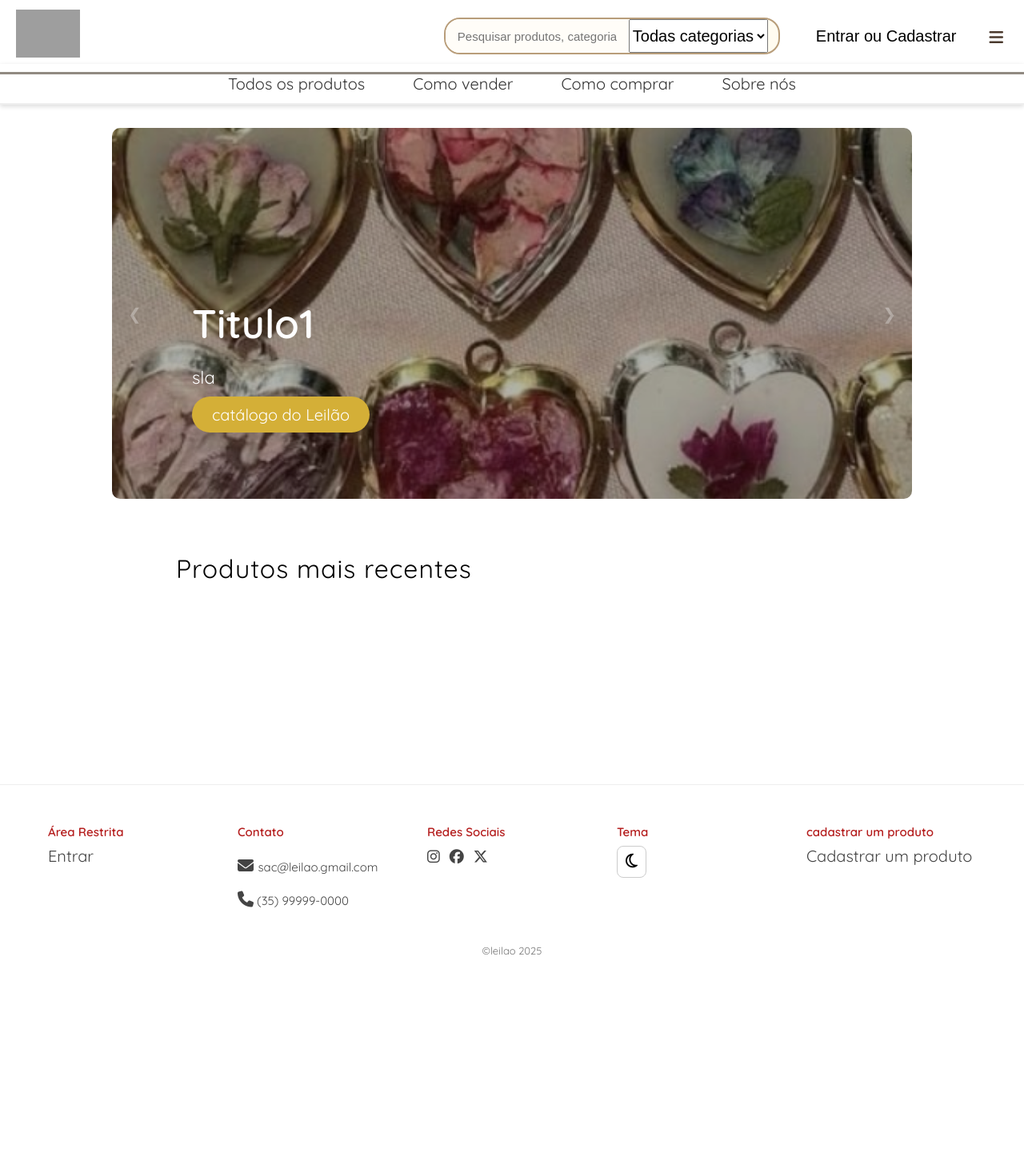
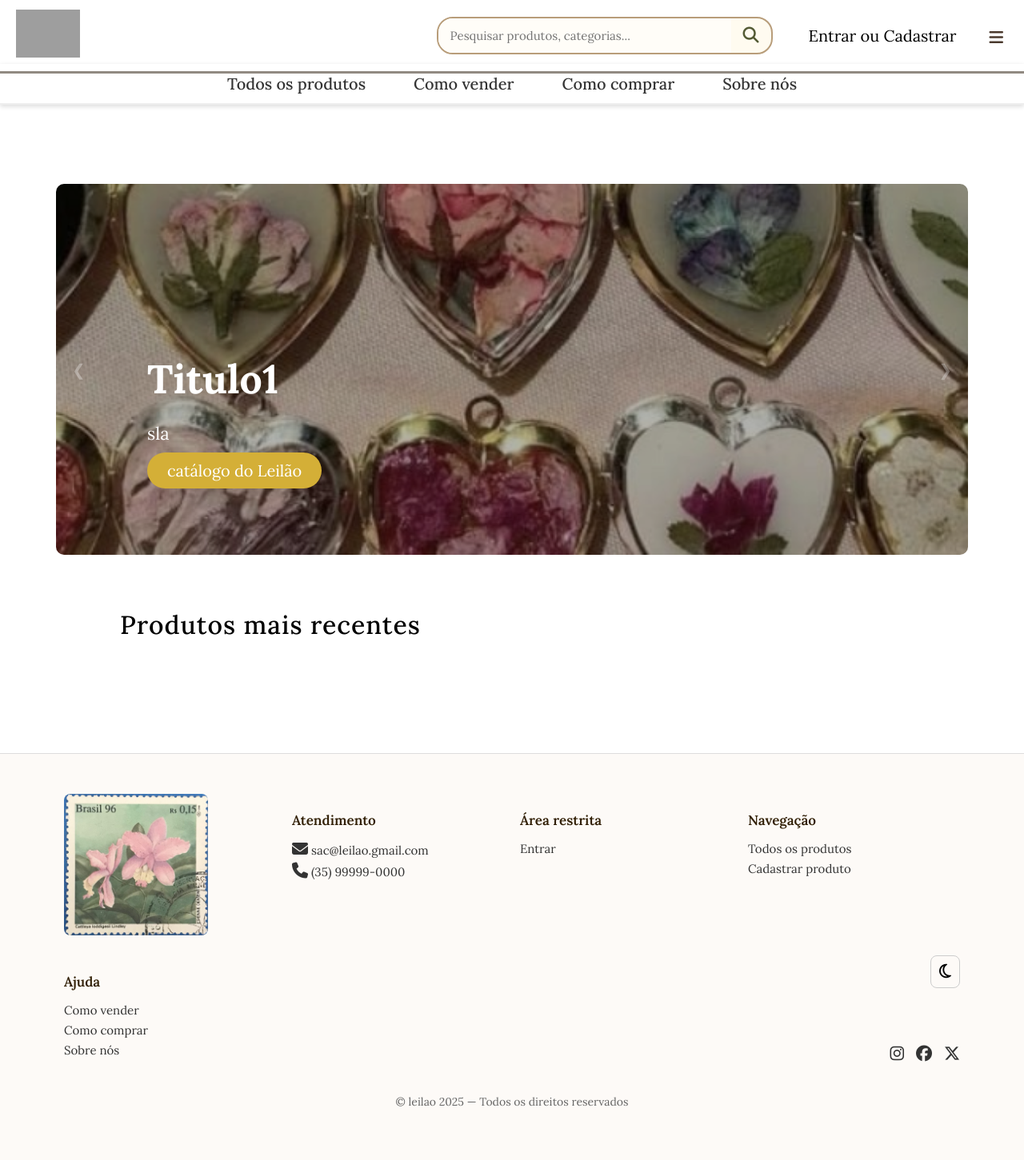
Before and after one commit to FabiJarro/SITE_LEILAO, a Flask app: page / in a window 1280 px wide. Shown: the whole page at 80% size. Before the commit the page ends 1194 px from the top, so only its background shows below. Run offline with Flask 3, Linux system fonts and the light colour scheme; data that the repository does not hold is empty; parts of the project's set-up code (start-up, migrations or seed data) failed here and were passed over; grey boxes are pictures that could not be loaded.

Commit message:
criação do tributo data final (não tá funcionando ainda)

```diff
--- a/bd/01_modelo_fisico.sql
+++ b/bd/01_modelo_fisico.sql
@@ -61,6 +61,7 @@ CREATE TABLE IF NOT EXISTS `produtos` (
         `nome_produto` varchar(255) NOT NULL,
         `descricao_produto` text,
         `categoria_produto` varchar(100),
+        `data_final` date NOT NULL,
         `preco_produto` decimal(10, 2) NOT NULL,
         `incremento_minimo` decimal(10, 2) NOT NULL,
         `id_usuario` int NOT NULL,
--- a/bd/02_insercoes_basicas.sql
+++ b/bd/02_insercoes_basicas.sql
@@ -26,10 +26,10 @@ VALUES
         'Brasil', 'Salvador', '71987654321', 'BA'
     );
 
-INSERT INTO produtos (nome_produto, categoria_produto, preco_produto, incremento_minimo, descricao_produto, id_usuario)
+INSERT INTO produtos (nome_produto, categoria_produto, data_final, preco_produto, incremento_minimo, descricao_produto, id_usuario)
 VALUES
-    ('caneca', 'casual', 20.99, 5.00,'descricao muitolongaaaaaaaaaaaaaa', 2),
-    ('flor', 'casual', 45.99, 10.00, 'descricao mais longa aindaaaaaaaa',3);
+    ('caneca', 'casual', '2009-09-09', 20.99, 5.00,'descricao muitolongaaaaaaaaaaaaaa', 2),
+    ('flor', 'casual','2008-08-08', 45.99, 10.00, 'descricao mais longa aindaaaaaaaa',3);
 
 INSERT INTO lances (valor_lance, horario_lance, id_usuario, id_produto)
 VALUES
--- a/bdd_leilao.py
+++ b/bdd_leilao.py
@@ -20,6 +20,7 @@ cursor.execute('DROP DATABASE IF EXISTS `leilao`;')
 
 arquivos = ['/home/fabiana/Desktop/SITE_LEILAO/bd/01_modelo_fisico.sql',
             '/home/fabiana/Desktop/SITE_LEILAO/bd/02_insercoes_basicas.sql']
+
 for arquivo in arquivos:
       with open(arquivo, 'r') as f:
             sql_script = f.read()
--- a/helpers.py
+++ b/helpers.py
@@ -59,6 +59,7 @@ class ProdutoForm():
         self.descricao_produto = form.get('descricao_produto')
         self.preco_produto = form.get('preco_produto')
         self.incremento_minimo = form.get('incremento_minimo')
+        self.data_final= form.get('data_final')
 
 
     def validarProduto(self):
--- a/models.py
+++ b/models.py
@@ -44,6 +44,7 @@ class Produtos(db.Model):
     id_produto=db.Column(db.Integer, primary_key=True, autoincrement=True)
     nome_produto=db.Column(db.String(255), nullable=False)
     categoria_produto=db.Column(db.String(255), nullable=False)
+    data_final = db.Column(db.Date, nullable=False)
     preco_produto=db.Column(db.Float(255), nullable=False)
     incremento_minimo=db.Column(db.Float(255), nullable=False)
     descricao_produto = db.Column(db.Text, nullable=False)
--- a/static/scripts/script_base.js
+++ b/static/scripts/script_base.js
@@ -39,6 +39,8 @@ document.addEventListener("DOMContentLoaded", () => {
         btnLance.addEventListener("click", () => {
             document.getElementById("loginMsg").textContent =
                 "Você precisa estar logado para fazer um lance.";
+            const urlAtual = window.location.pathname;
+            sessionStorage.setItem("redirecionar_para", urlAtual);
             modal.style.display = "block";
         });
     }
@@ -61,13 +63,19 @@ document.getElementById("loginForm").addEventListener("submit", async (event) =>
     });
 
     if (resposta.redirected) {
-        // Login OK: fecha modal e recarrega página
+
         modal.style.display = "none";
-        window.location.href = resposta.url;
-    } else {
-        const msg = document.getElementById("loginMsg");
-        msg.textContent = "Usuário ou senha incorretos!";
+
+        const voltar = sessionStorage.getItem("redirecionar_para");
+
+        if (voltar) {
+            sessionStorage.removeItem("redirecionar_para");
+            window.location.href = voltar;   // VOLTA AUTOMATICAMENTE
+        } else {
+            window.location.href = resposta.url;
+        }
     }
+
 });
 
 
--- a/static/styles/style.css
+++ b/static/styles/style.css
@@ -1,20 +1,148 @@
+
+@import url('https://fonts.googleapis.com/css2?family=Lora:ital,wght@0,400..700;1,400..700&display=swap');
+
+
 * {
   box-sizing: border-box;
   font-size: 20px;
+  font-family: "Lora", serif;
 }
 
 
-footer {
 
-  padding: 20px;
-  /* background: #868686; */
-  color: rgb(0, 0, 0);
+
+ul {
+  list-style-type: none;
+}
+
+/* --- FOOTER NOVO E ELEGANTE --- */
+
+
+.footer-selo {
+  flex: 1 1 250px;
+  display: flex;
+  align-items: center;
+}
+
+.footer-selo img {
+  width: 180px;       /* aumenta o tamanho */
+  height: auto;
+  border-radius: 8px; /* opcional: deixa mais elegante */
+}
+
+.rodape {
+  background-color: #fdfaf7;   /* off-white sofisticado */
+  padding: 50px 80px;
+  border-top: 1px solid #ddd;
+  color: #333;
+  font-family: "Lora", serif;
+}
+
+.rodape-container {
+  display: flex;
+  justify-content: space-between;
+  flex-wrap: wrap;
+  gap: 20px;
+  max-width: 1400px;
+  margin: 0 auto;
+}
+
+.rodape-secao {
+  flex: 1 1 250px;
+  min-width: 220px;
+}
+
+.rodape-secao h4 {
+  font-size: 17px;
+  margin-bottom: 15px;
+  color: #311f05;   /* vinho elegante */
+  font-weight: 600;
+}
+
+.rodape-secao a {
+  color: #333;
+  text-decoration: none;
+  font-size: 15px;
+}
+
+.rodape-secao a:hover {
+  color: #8f300a;
+}
+
+.rodape-secao p {
+  margin: 6px 0;
+  font-size: 15px;
+}
+
+
+.rodape-direita {
+  display: flex;
+  flex-direction: column;
+  justify-content: space-between;
+  align-items: flex-end;
+}
+
+.rodape-direita .social-icons {
+  margin-top: 25px;
+}
+
+.social-icons {
+  display: flex;
+  gap: 15px;
+}
+
+.social-link i {
+  font-size: 20px;
+  transition: .3s;
+}
+
+.social-link:hover i {
+  color: #8f300a;
+  transform: scale(1.1);
+}
+
+.direitos {
+  text-align: center;
+  margin-top: 40px;
   font-size: 14px;
-  margin-top: 40px;
-  bottom: 0;
-  width: 100%;
+  color: #666;
+}
 
+
+.botao-tema {
+  background: none;
+  border: 1px solid #ccc;
+  border-radius: 8px;
+  padding: 8px 10px;
+  cursor: pointer;
+  font-size: 18px;
+  transition: 0.3s;
 }
+
+.botao-tema:hover {
+  background-color: #f5f5f5;
+}
+
+
+
+/* modo escuro atualizado */
+/* .modo-escuro .rodape {
+  background-color: #222;
+  border-color: #444;
+}
+
+.modo-escuro .rodape-secao h4 {
+  color: #e0bbbb;
+}
+
+.modo-escuro a {
+  color: #ddd;
+}
+
+.modo-escuro .direitos {
+  color: #bbb;
+} */
+
 
 main {
   padding: 70px;
@@ -210,86 +338,6 @@ body {
 divisão */
 
 
-/* Rodapé */
-.rodape {
-  background-color: #fff;
-  border-top: 1px solid #eee;
-  padding: 30px 60px;
-  color: #444;
-}
-
-.rodape-container {
-  display: flex;
-  justify-content: space-between;
-  flex-wrap: wrap;
-  gap: 25px;
-}
-
-.rodape-secao {
-  flex: 1 1 200px;
-  min-width: 180px;
-  font-size: 15px;
-}
-
-.rodape-secao h4 {
-  font-size: 15px;
-  margin-bottom: 8px;
-  color: #b41c1c;
-  font-weight: 600;
-}
-
-.rodape-secao a {
-  color: #444;
-  text-decoration: none;
-}
-
-.rodape-secao a:hover {
-  color: #b41c1c;
-}
-
-.social-icons {
-  display: flex;
-  gap: 12px;
-}
-
-.social-link i {
-  font-size: 18px;
-  transition: transform 0.3s, color 0.3s;
-}
-
-.social-link:hover i {
-  color: #b41c1c;
-  transform: scale(1.1);
-}
-
-.botao-tema {
-  background: none;
-  border: 1px solid #ccc;
-  border-radius: 8px;
-  padding: 8px 10px;
-  cursor: pointer;
-  font-size: 18px;
-  transition: 0.3s;
-}
-
-.botao-tema:hover {
-  background-color: #f5f5f5;
-}
-
-.direitos {
-  text-align: center;
-  font-size: 13px;
-  color: #777;
-  margin-top: 30px;
-}
-
-
-.botao-sair {
-  background: #f5f5f5;
-  color: #000;
-  margin-left: 11px;
-}
-
 
 
 /* Modo escuro*/
@@ -323,7 +371,6 @@ divisão */
   padding: 12px 20px;
   background: #ffffff;
   border-bottom: 3px solid #918a82;
-  font-family: "Georgia", serif;
   position: fixed;
   width: 100%;
   z-index: 100;
@@ -398,7 +445,7 @@ divisão */
 
 /* ------ DROPDOWN MENU ------ */
 
-.btn-menu {
+ .btn-menu {
   font-size: 26px;
   background: none;
   border: none;
--- a/static/styles/style_index.css
+++ b/static/styles/style_index.css
@@ -137,7 +137,7 @@
 }
 
 .navPrincipal ul li a:hover {
-    color: #0077cc;
+    color: #92743c;
 }
 
 /* Quando a NAV estiver escondida */
--- a/templates/base.html
+++ b/templates/base.html
@@ -5,11 +5,12 @@
   <meta charset="UTF-8">
   <title>colecionáveis leilões</title>
 
-  <link href="https://fonts.googleapis.com/css2?family=Quicksand:wght@400;600&display=swap" rel="stylesheet">
+  <!-- <link href="https://fonts.googleapis.com/css2?family=Quicksand:wght@400;600&display=swap" rel="stylesheet"> -->
   <link href="{{ url_for('static', filename='/styles/style.css')}}" rel="stylesheet">
   <link rel="stylesheet" href="https://cdnjs.cloudflare.com/ajax/libs/font-awesome/6.5.0/css/all.min.css">
 </head>
-</head>
+
+<body>
 
 <header class="header-vintage">
 
@@ -28,14 +29,14 @@
 
     <form action="/produtos" method="GET" class="form-pesquisa">
 
-      <input type="text" name="nome_produto" placeholder="Pesquisar produtos, categorias..." class="input-pesquisa" >
+      <input type="text" name="nome_produto" placeholder="Pesquisar produtos, categorias..." class="input-pesquisa">
 
-      <select name="categoria">
+      <!-- <select name="categoria">
         <option value="">Todas categorias</option>
         <option value="eletronicos" {% if categoria_produto=='eletronicos' %}selected{% endif %}>Eletrônicos</option>
         <option value="roupas" {% if categoria_produto=='roupas' %}selected{% endif %}>Roupas</option>
         <option value="decoracao" {% if categoria_produto=='decoracao' %}selected{% endif %}>Decoração</option>
-      </select>
+      </select> -->
 
       <button type="submit" class="btn-pesquisa">
         <i class="fa-solid fa-magnifying-glass"></i>
@@ -52,6 +53,7 @@
   <!-- ÍCONE MINHA CONTA + MENU DROPDOWN (DIREITA) -->
   <div class="header-direita">
 
+
     <!-- ÍCONE MINHA CONTA -->
 
     {% if 'usuario_logado' in session %}
@@ -66,6 +68,8 @@
       <button class="btn-menu" id="btnMenu">
         <i class="fa-solid fa-bars"></i>
       </button>
+
+
 
       <!-- MENU QUE ABRE -->
       <div class="dropdown-menu" id="menuDropdown">
@@ -85,11 +89,8 @@
   </div>
 
 </header>
+<div id="menuBackdrop" class="menu-backdrop">
 
-
-
-
-<body>
 
 
   <main>
@@ -126,6 +127,7 @@
       </div>
 
     </div>
+  </div>
 
 
 
@@ -147,20 +149,44 @@
   <footer class="rodape">
     <div class="rodape-container">
 
+      <!-- Selo grande à esquerda -->
+      <div class="footer-selo">
+        <a href="{{ url_for('paginainicial') }}">
+          <img src="{{ url_for('static', filename='imagens/selo.jpeg') }}" alt="selo">
+        </a>
+      </div>
+
+      <!-- Navegação e Ajuda -->
       <div class="rodape-secao">
-        <h4>Área Restrita</h4>
-        <a href="{{ url_for('login_AR') }}">Entrar</a>
+        <h4>Atendimento</h4>
+        <p><i class="fa-solid fa-envelope"></i> sac@leilao.gmail.com</p>
+        <p><i class="fa-solid fa-phone"></i> (35) 99999-0000</p>
       </div>
 
       <div class="rodape-secao">
-        <h4>Contato</h4>
-        <p><i class="fa-solid fa-envelope"></i> <a href="leilao@gmail.com"
-            style="font-size: 15px;">sac@leilao.gmail.com</a></p>
-        <p style="font-size: 15px;"><i class="fa-solid fa-phone"></i> (35) 99999-0000</p>
+        <h4>Área restrita</h4>
+        <p><a href="{{ url_for('arearestrita') }}">Entrar</a></p>
       </div>
 
       <div class="rodape-secao">
-        <h4>Redes Sociais</h4>
+        <h4>Navegação</h4>
+        <p><a href="{{ url_for('todosProdutos') }}">Todos os produtos</a></p>
+        <p><a href="{{ url_for('cadastro_produto') }}">Cadastrar produto</a></p>
+      </div>
+
+      <div class="rodape-secao">
+        <h4>Ajuda</h4>
+        <p><a href="{{ url_for('como_vender') }}">Como vender</a></p>
+        <p><a href="{{ url_for('como_comprar') }}">Como comprar</a></p>
+        <p><a href="{{ url_for('sobre') }}">Sobre nós</a></p>
+      </div>
+
+      <!-- Tema + redes sociais à direita -->
+      <div class="rodape-secao rodape-direita">
+        <button class="botao-tema" onclick="trocarTema()">
+          <i class="fa-regular fa-moon"></i>
+        </button>
+
         <div class="social-icons">
           <a href="#" class="social-link"><i class="fab fa-instagram"></i></a>
           <a href="#" class="social-link"><i class="fab fa-facebook"></i></a>
@@ -168,30 +194,18 @@
         </div>
       </div>
 
-      <!-- tema -->
-      <div class="rodape-secao tema">
-        <h4>Tema</h4>
-        <button class="botao-tema" onclick="trocarTema()">
-          <i class="fa-regular fa-moon"></i>
-        </button>
-      </div>
+    </div>
 
-      <div class="rodape-secao">
-        <h4>cadastrar um produto</h4>
-        <a href="{{ url_for('cadastro_produto') }}">Cadastrar um produto</a>
-      </div>
+    <p class="direitos">© leilao 2025 — Todos os direitos reservados</p>
+  </footer>
 
 
-    </div>
-
-    <p class="direitos"> &#169leilao 2025</p>
-  </footer>
-
-</body>
 
 
-</html>
+
+
 <script src="{{ url_for('static', filename='/scripts/script_base.js')}}"></script>
+
 <script>
   // funçção que troca o tema(n funciona direito)
   function trocarTema() {
@@ -199,3 +213,9 @@
   }
 
 </script>
+
+
+
+
+</body>
+</html>
--- a/templates/cadastrar_produto.html
+++ b/templates/cadastrar_produto.html
@@ -40,8 +40,8 @@
                 </div>
 
                 <div class="form-group">
-                    <label for="data_produto">Data final</label>
-                    <input type="text" id="data_produto" name="senha" required>
+                    <label for="data_final">Data final</label>
+                    <input type="date" id="data_final" name="data_final" required>
                 </div>
 
                 <div class="form-group">
--- a/templates/detalhes_produto.html
+++ b/templates/detalhes_produto.html
@@ -47,6 +47,7 @@
 
       <button type="submit" id="btnLanceDeslogado">Fazer Lance</button>
     </form>
+    <input type="hidden" id="redirect_atual" value="{{ request.path }}">
 
       {% endif %}
 
--- a/templates/index.html
+++ b/templates/index.html
@@ -52,33 +52,6 @@
                     <a href="#" class="botao-carrossel">saiba Mais</a>
                 </div>
             </div>
-            <div class="carrossel-slide">
-                <img src="{{ url_for('static', filename='imagens/carrossel7.jpeg') }}" alt="Slide 2">
-                <div class="carrossel-texto">
-                    <h2>Titulo3</h2>
-                    <p>saiba mais</p>
-                    <a href="#" class="botao-carrossel">saiba Mais</a>
-                </div>
-            </div>
-
-            <div class="carrossel-slide">
-                <img src="{{ url_for('static', filename='imagens/carrossel6.jpeg') }}" alt="Slide 3">
-                <div class="carrossel-texto">
-                    <h2>Titulo4</h2>
-                    <p>colecionáveis</p>
-                    <a href="#" class="botao-carrossel">ver Detalhes</a>
-                </div>
-            </div>
-            <div class="carrossel-slide">
-                <img src="{{ url_for('static', filename='imagens/carrossel1.jpeg') }}" alt="Slide 3">
-                <div class="carrossel-texto">
-                    <h2>Titulo4</h2>
-                    <p>colecionáveis</p>
-                    <a href="#" class="botao-carrossel">ver Detalhes</a>
-                </div>
-            </div>
-
-
 
 
             <!-- Controles -->
@@ -117,6 +90,9 @@
 
         </div>
     </section>
+
+
+
 
 </main>
 
--- a/views.py
+++ b/views.py
@@ -6,7 +6,7 @@ from helpers import UsuarioForm, ProdutoForm
 from werkzeug.utils import secure_filename
 from sqlalchemy import or_
 import os
-from utils import hashSenha
+from uteis import hashSenha
 
 ADMINISTRADOR="admin"
 SENHA_ADM="1234"
@@ -146,6 +146,7 @@ def cadastrar_produto():
 
     nome_produto=produtoForm.nome_produto
     categoria_produto=produtoForm.categoria_produto
+    data_final=produtoForm.data_final
     preco_produto = produtoForm.preco_produto
     descricao_produto=produtoForm.descricao_produto
     incremento_minimo=produtoForm.incremento_minimo
@@ -161,7 +162,7 @@ def cadastrar_produto():
         return jsonify({"status":"erro","mensagem":"Produto já existe"}), 400
 
 
-    novo_produto=Produtos(nome_produto=nome_produto,categoria_produto=categoria_produto, preco_produto=preco_produto, descricao_produto=descricao_produto, incremento_minimo=incremento_minimo, id_usuario=id_usuario)
+    novo_produto=Produtos(nome_produto=nome_produto,categoria_produto=categoria_produto, preco_produto=preco_produto, descricao_produto=descricao_produto, incremento_minimo=incremento_minimo,data_final=data_final, id_usuario=id_usuario)
 
     db.session.add(novo_produto)
     print("o novo produto comitando")
--- a/views_autenticacao.py
+++ b/views_autenticacao.py
@@ -1,7 +1,7 @@
 from leilao import app, db
 from flask import render_template, request, redirect, session, flash, url_for, make_response, jsonify
 from models import Cadastros, Adm, Produtos, Lances
-from utils import hashSenha
+from uteis import hashSenha
 
 ADMINISTRADOR="admin"
 SENHA_ADM="1234"
```
Also changed, not shown: static/imagens/selo.jpeg (added), uteis.py (renamed from utils.py).
